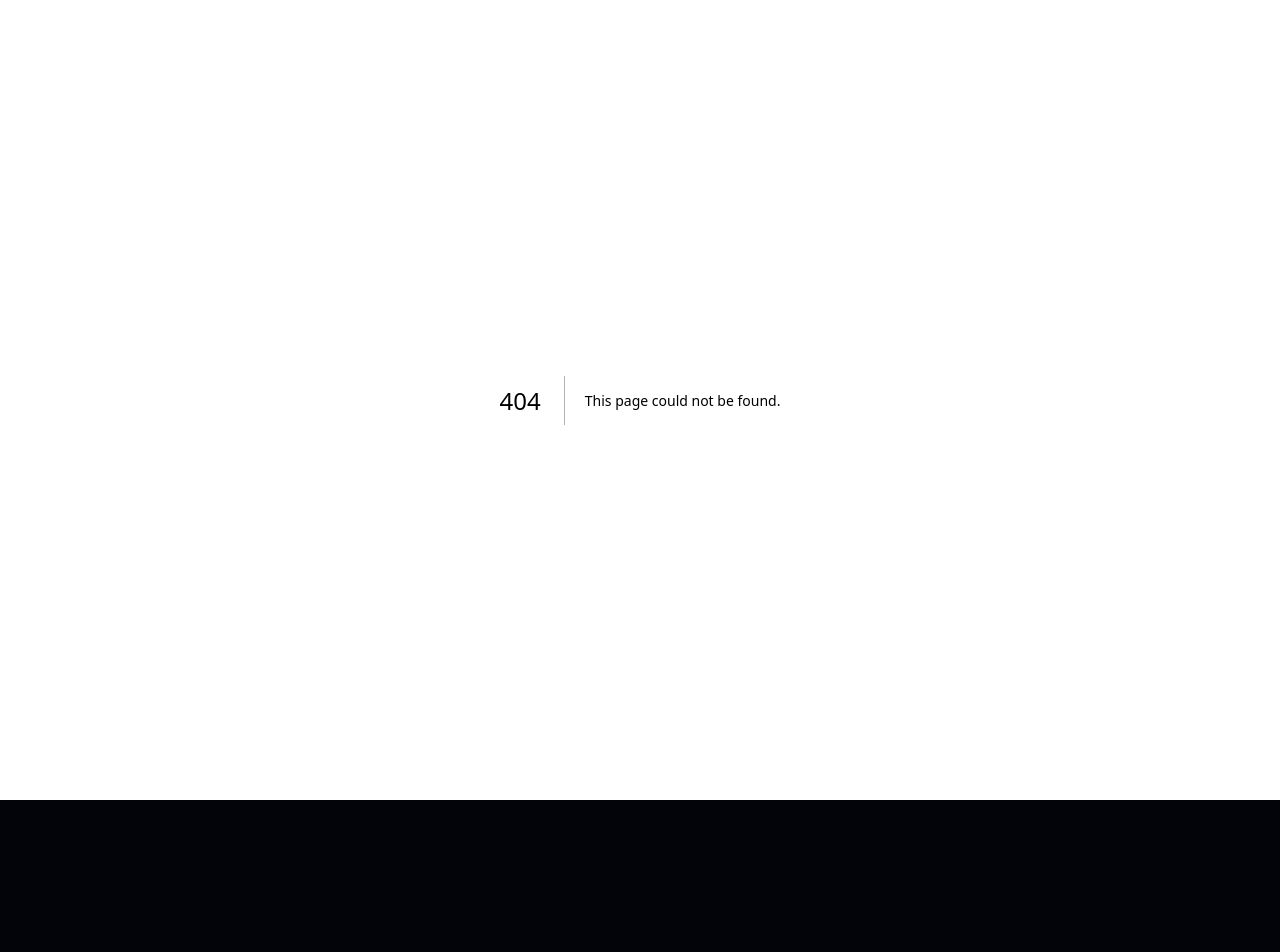
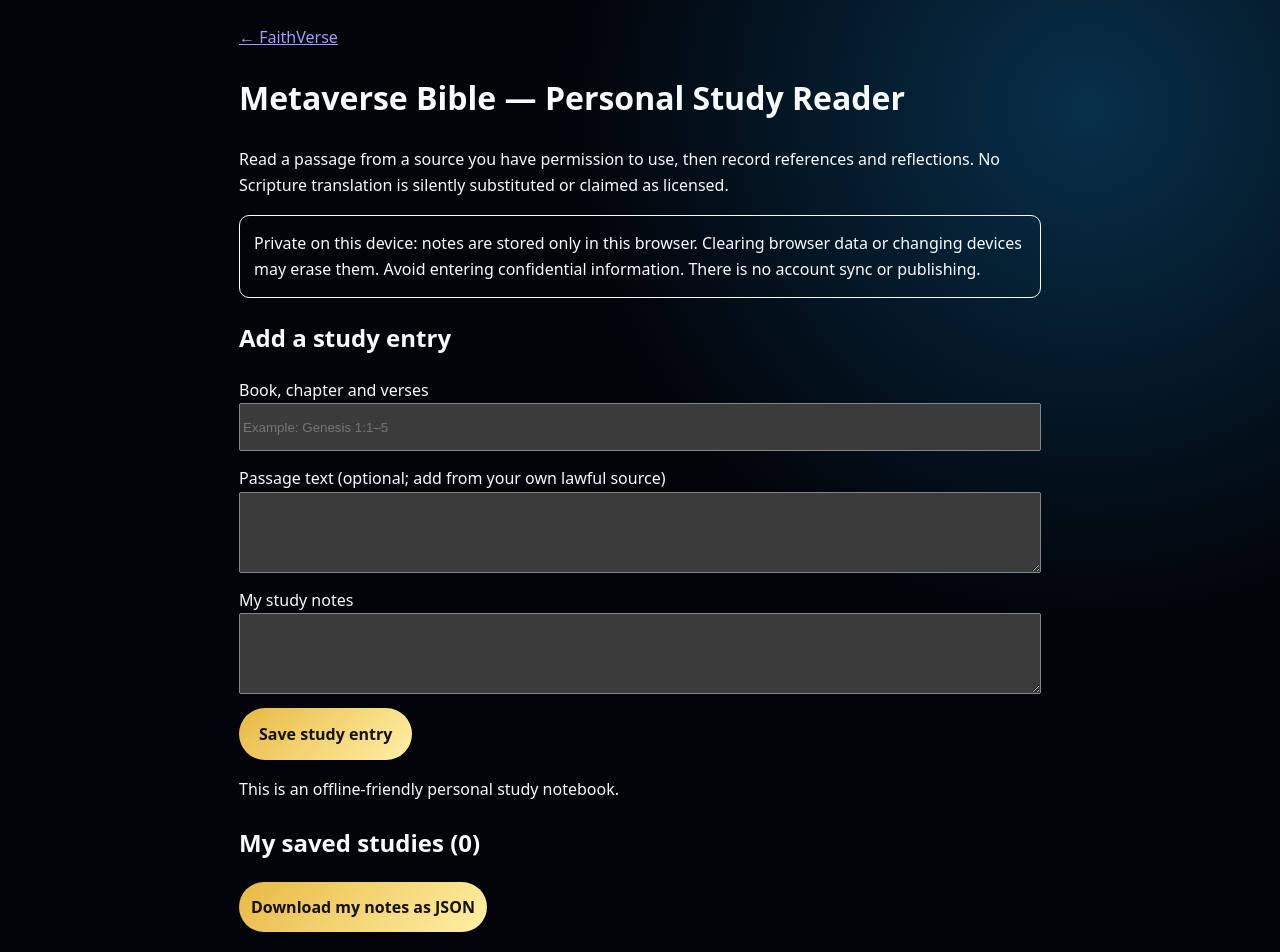
Before and after one commit to jgoldie1/amm-platform, a Next.js app: page /faithverse/reader in a window 1280 px wide. Before the commit this address had no page. Shown: the top 952 px of the page. Before the commit the page ends 800 px from the top, so only its background shows below. Built offline with nearby package versions, Linux system fonts and the light colour scheme.

Commit message:
Add accessible, private local Metaverse Bible study reader

```diff
--- /dev/null
+++ b/app/faithverse/reader/page.tsx
@@ -0,0 +1,36 @@
+'use client';
+import { useEffect, useState } from 'react';
+type Note={id:string,reference:string,text:string,reflection:string,created:string};
+const key='tryamm-faithverse-private-notes-v1';
+export default function Reader(){
+ const [reference,setReference]=useState('');const [text,setText]=useState('');const [reflection,setReflection]=useState('');
+ const [notes,setNotes]=useState<Note[]>([]);const [message,setMessage]=useState('This is an offline-friendly personal study notebook.');
+ useEffect(()=>{try{const raw=localStorage.getItem(key);if(raw){const n=JSON.parse(raw);if(Array.isArray(n))setNotes(n.filter(v=>typeof v?.reference==='string'&&typeof v?.id==='string').slice(0,100))}}catch{setMessage('Saved browser notes could not be loaded')}},[]);
+ function save(){
+  if(!reference.trim()||(!text.trim()&&!reflection.trim())){setMessage('Enter a passage reference and some study text or a reflection.');return}
+  const entry:Note={id:crypto.randomUUID(),reference:reference.trim().slice(0,120),text:text.trim().slice(0,12000),reflection:reflection.trim().slice(0,12000),created:new Date().toISOString()};
+  const next=[entry,...notes].slice(0,100);
+  try{localStorage.setItem(key,JSON.stringify(next));setNotes(next);setReference('');setText('');setReflection('');setMessage('Study note saved in this browser only.')}catch{setMessage('Browser storage unavailable or full. Your note was not saved.')}
+ }
+ function remove(id:string){const next=notes.filter(n=>n.id!==id);try{localStorage.setItem(key,JSON.stringify(next));setNotes(next);setMessage('Note removed from this browser.')}catch{setMessage('Could not remove note.')}}
+ function exportNotes(){const data=JSON.stringify({app:'TRYAMM FaithVerse personal study',exported:new Date().toISOString(),notes},null,2);const u=URL.createObjectURL(new Blob([data],{type:'application/json'}));const a=document.createElement('a');a.href=u;a.download='faithverse-study-backup.json';a.click();URL.revokeObjectURL(u)}
+ return <main style={{maxWidth:850,margin:'0 auto',padding:24,fontFamily:'system-ui',lineHeight:1.65}}>
+  <a href="/faithverse">← FaithVerse</a><h1>Metaverse Bible — Personal Study Reader</h1>
+  <p>Read a passage from a source you have permission to use, then record references and reflections. No Scripture translation is silently substituted or claimed as licensed.</p>
+  <p style={{padding:14,border:'1px solid currentColor',borderRadius:10}}>Private on this device: notes are stored only in this browser. Clearing browser data or changing devices may erase them. Avoid entering confidential information. There is no account sync or publishing.</p>
+  <section aria-labelledby="study-title"><h2 id="study-title">Add a study entry</h2>
+   <label style={{display:'block'}}>Book, chapter and verses<input value={reference} onChange={e=>setReference(e.target.value)} maxLength={120} placeholder="Example: Genesis 1:1–5" style={{display:'block',width:'100%',minHeight:48,boxSizing:'border-box'}}/></label>
+   <label style={{display:'block',marginTop:14}}>Passage text (optional; add from your own lawful source)<textarea value={text} onChange={e=>setText(e.target.value)} rows={5} maxLength={12000} style={{display:'block',width:'100%',boxSizing:'border-box'}}/></label>
+   <label style={{display:'block',marginTop:14}}>My study notes<textarea value={reflection} onChange={e=>setReflection(e.target.value)} rows={5} maxLength={12000} style={{display:'block',width:'100%',boxSizing:'border-box'}}/></label>
+   <button type="button" onClick={save} style={{minHeight:52,padding:'10px 20px',marginTop:14}}>Save study entry</button>
+  </section><p role="status" aria-live="polite">{message}</p>
+  <section aria-labelledby="saved-title"><h2 id="saved-title">My saved studies ({notes.length})</h2>
+   <button type="button" disabled={!notes.length} onClick={exportNotes} style={{minHeight:48,padding:12}}>Download my notes as JSON</button>
+   {notes.length===0?<p>No entries saved in this browser yet.</p>:notes.map(n=><article key={n.id} style={{border:'1px solid currentColor',borderRadius:12,padding:16,marginTop:14,overflowWrap:'anywhere'}}>
+    <h3>{n.reference}</h3><p style={{whiteSpace:'pre-wrap'}}>{n.text}</p><p style={{whiteSpace:'pre-wrap'}}>{n.reflection}</p><small>{new Date(n.created).toLocaleDateString()}</small>
+    <div><button type="button" onClick={()=>remove(n.id)} style={{minHeight:48,padding:12}}>Delete this entry</button></div>
+   </article>)}
+  </section>
+  <p>FaithVerse AR/VR scenes and historical reenactments are separate planned features and are not represented as functioning here.</p>
+ </main>;
+}
```
